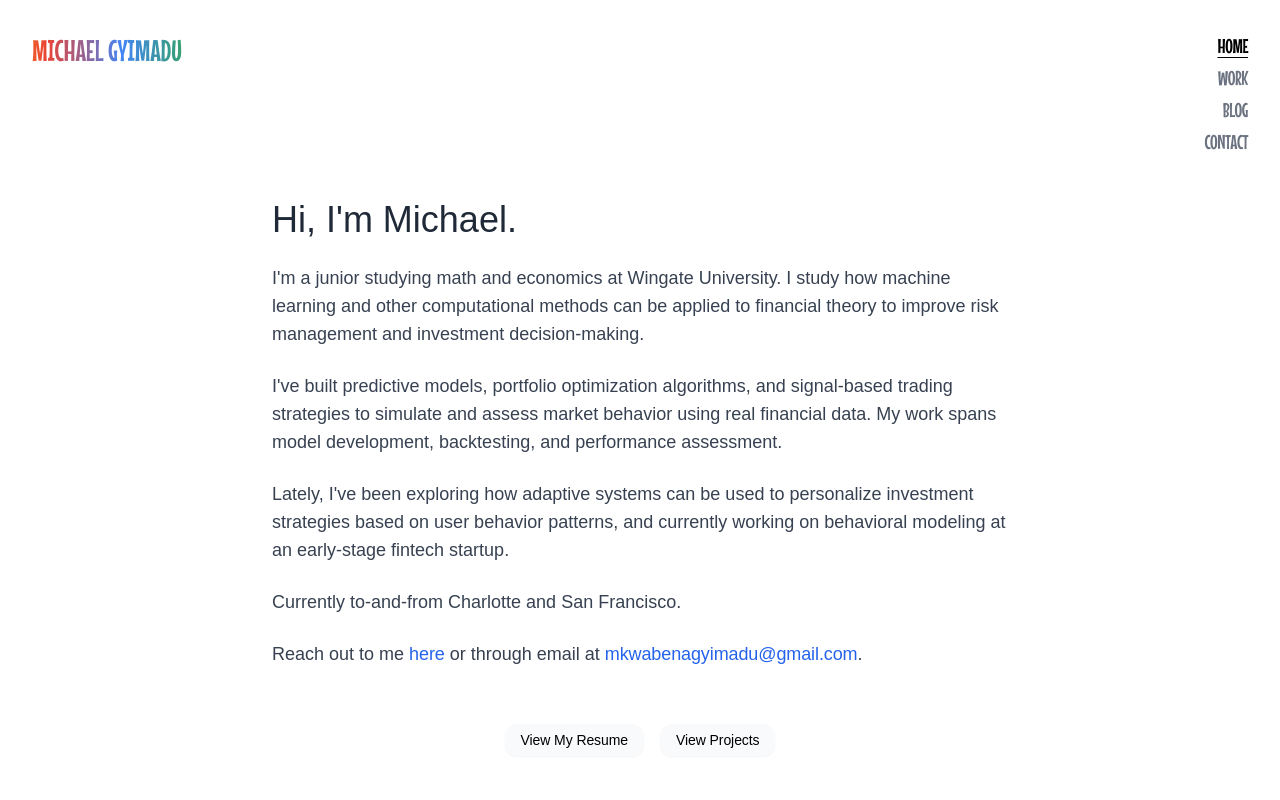
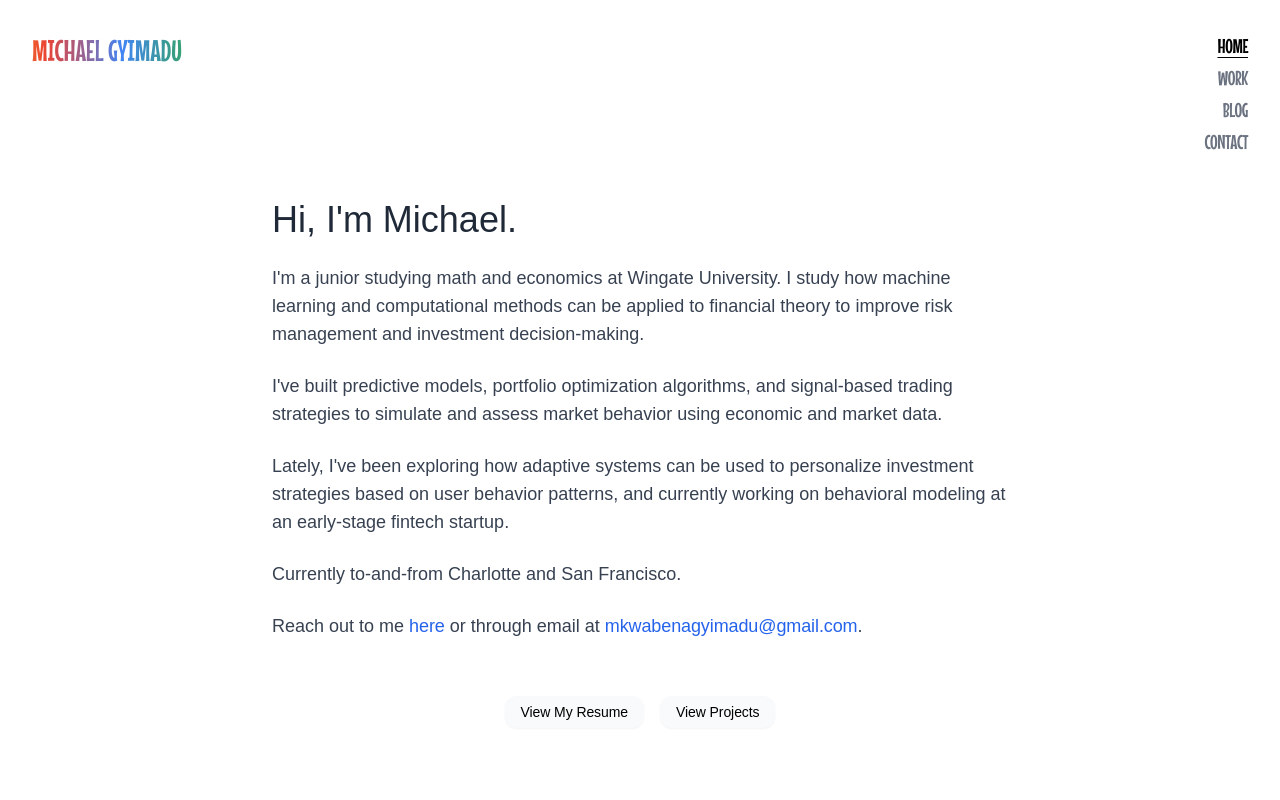
Before and after one commit to gyimadu/portfolio, a Next.js app: page / in a window 1280 px wide. Shown: the top 800 px of the page. Built offline with nearby package versions, Linux system fonts and the light colour scheme; a web font is replaced by a local one.

Commit message:
updated description

```diff
--- a/src/app/page.tsx
+++ b/src/app/page.tsx
@@ -34,10 +34,10 @@ export default function Home() {
                   Hi, I&apos;m Michael.
                 </div>
                 <div className='text-lg md:text-lg mb-6'>
-                  I&apos;m a junior studying math and economics at Wingate University. I study how machine learning and other computational methods can be applied to financial theory to improve risk management and investment decision-making.
+                  I&apos;m a junior studying math and economics at Wingate University. I study how machine learning and computational methods can be applied to financial theory to improve risk management and investment decision-making.
                 </div>
                 <div className='text-lg md:text-lg mb-6'>
-                  I&apos;ve built predictive models, portfolio optimization algorithms, and signal-based trading strategies to simulate and assess market behavior using real financial data. My work spans model development, backtesting, and performance assessment.
+                  I&apos;ve built predictive models, portfolio optimization algorithms, and signal-based trading strategies to simulate and assess market behavior using economic and market data.
                 </div>
                 <div className='text-lg md:text-lg mb-6'>
                   Lately, I&apos;ve been exploring how adaptive systems can be used to personalize investment strategies based on user behavior patterns, and currently working on behavioral modeling at an early-stage fintech startup.
```
